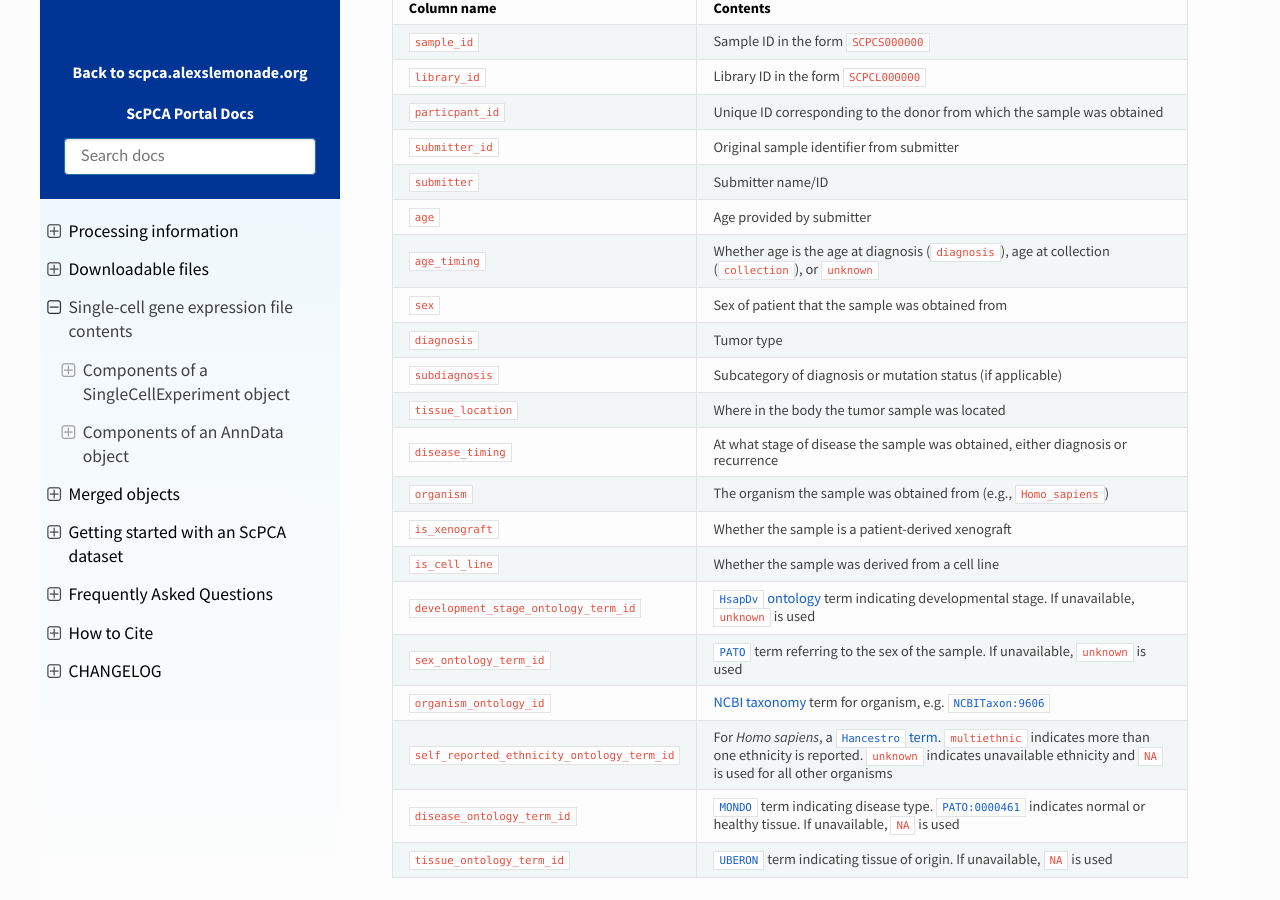
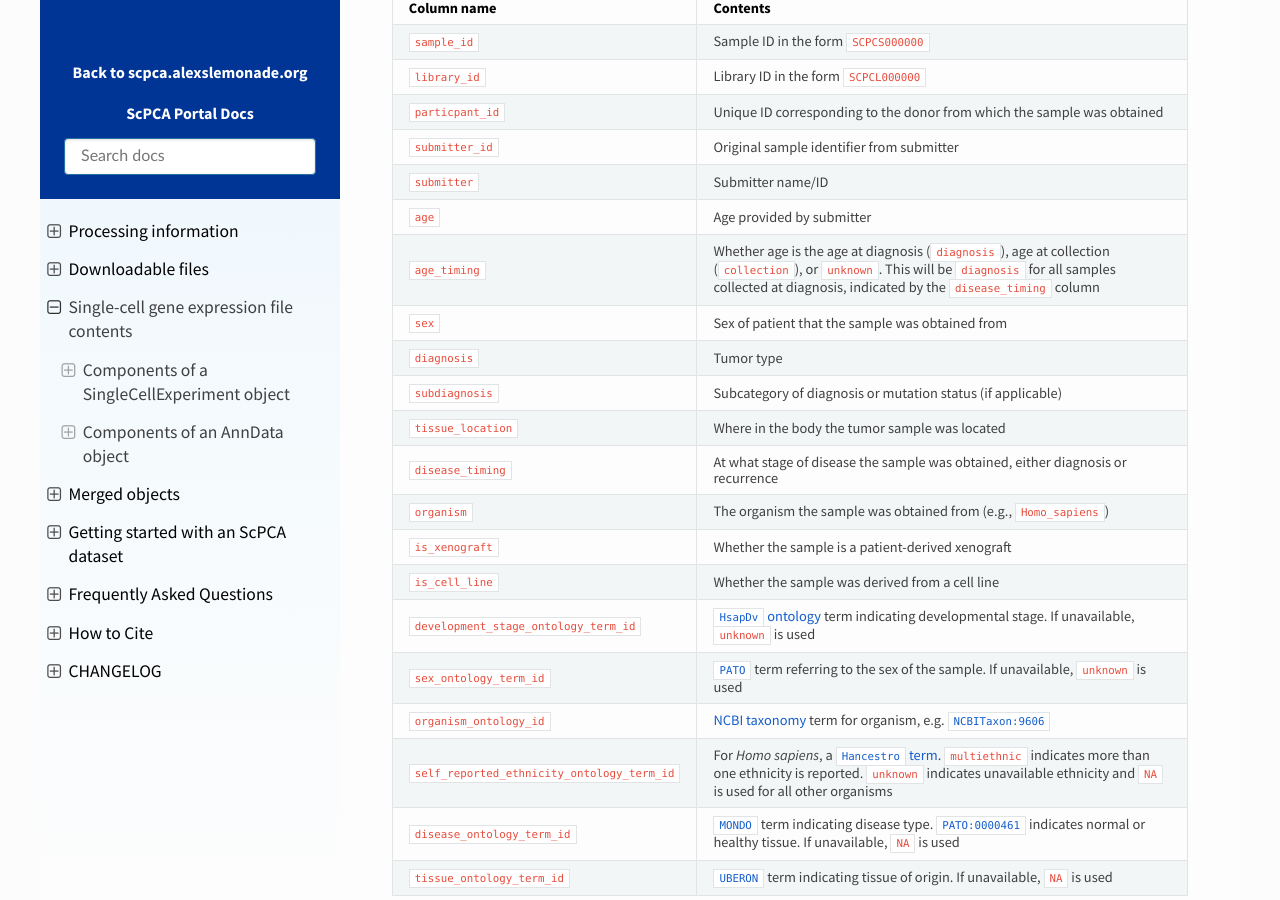
Before and after one commit to DongzeHE/scpca-docs, a Sphinx documentation site: the page built from docs/sce_file_contents.md, in a window 1280 px wide and 900 px high, scrolled down 5942 px. Built offline with Sphinx 7.4.7 and the Read the Docs theme 2.0.0, drawn with Linux system fonts in a browser that asks for light colours; some of the changed text lies outside the part shown.

Commit message:
Merge pull request #336 from AlexsLemonade/allyhawkins/diagnosis-age-timing-clarification
Update age timing description to note that it is always diagnosis at diagnosis

```diff
--- a/docs/sce_file_contents.md
+++ b/docs/sce_file_contents.md
@@ -176,7 +176,7 @@ The following columns are included in the sample metadata data frame for all lib
 | `submitter_id`    | Original sample identifier from submitter                      |
 | `submitter`       | Submitter name/ID                                              |
 | `age`             | Age provided by submitter                                |
-| `age_timing`      | Whether age is the age at diagnosis (`diagnosis`), age at collection (`collection`), or `unknown`|
+| `age_timing`      | Whether age is the age at diagnosis (`diagnosis`), age at collection (`collection`), or `unknown`. This will be `diagnosis` for all samples collected at diagnosis, indicated by the `disease_timing` column |
 | `sex`             | Sex of patient that the sample was obtained from               |
 | `diagnosis`       | Tumor type                                                     |
 | `subdiagnosis`    | Subcategory of diagnosis or mutation status (if applicable)    |
@@ -391,7 +391,7 @@ The `AnnData` object also includes the following additional cell-level metadata
 | `submitter_id`                             | Original sample identifier from submitter                                                                                                                                                                                                 |
 | `submitter`                                | Submitter name/ID                                                                                                                                                                                                                         |
 | `age`             | Age provided by submitter                                |
-| `age_timing`      | Whether age is the age at diagnosis (`diagnosis`), age at collection (`collection`), or `unknown`|
+| `age_timing`      | Whether age is the age at diagnosis (`diagnosis`), age at collection (`collection`), or `unknown`. This will be `diagnosis` for all samples collected at diagnosis, indicated by the `disease_timing` column |
 | `sex`                                      | Sex of patient that the sample was obtained from                                                                                                                                                                                          |
 | `diagnosis`                                | Tumor type                                                                                                                                                                                                                                |
 | `subdiagnosis`                             | Subcategory of diagnosis or mutation status (if applicable)                                                                                                                                                                               |
```
Also changed, not shown: docs/download_files.md (+1 -1 lines), docs/merged_objects.md (+1 -1 lines).
